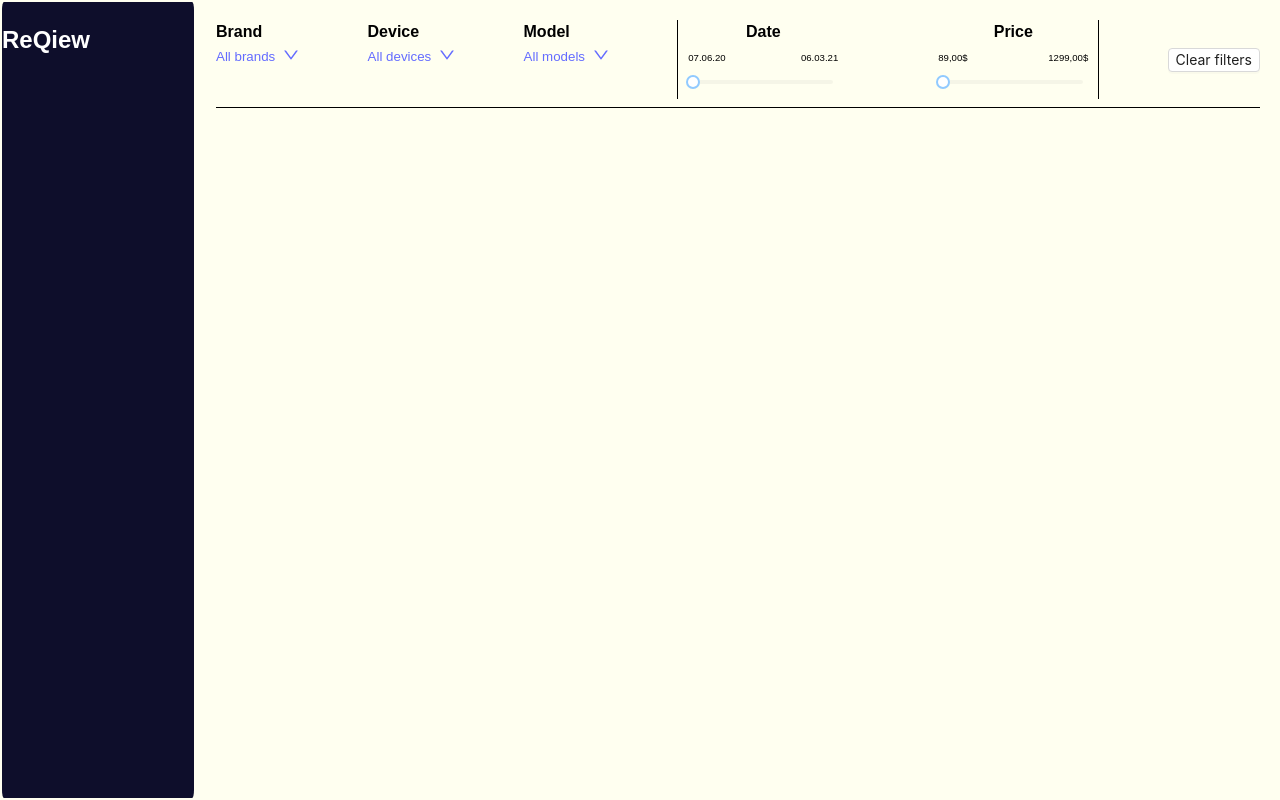
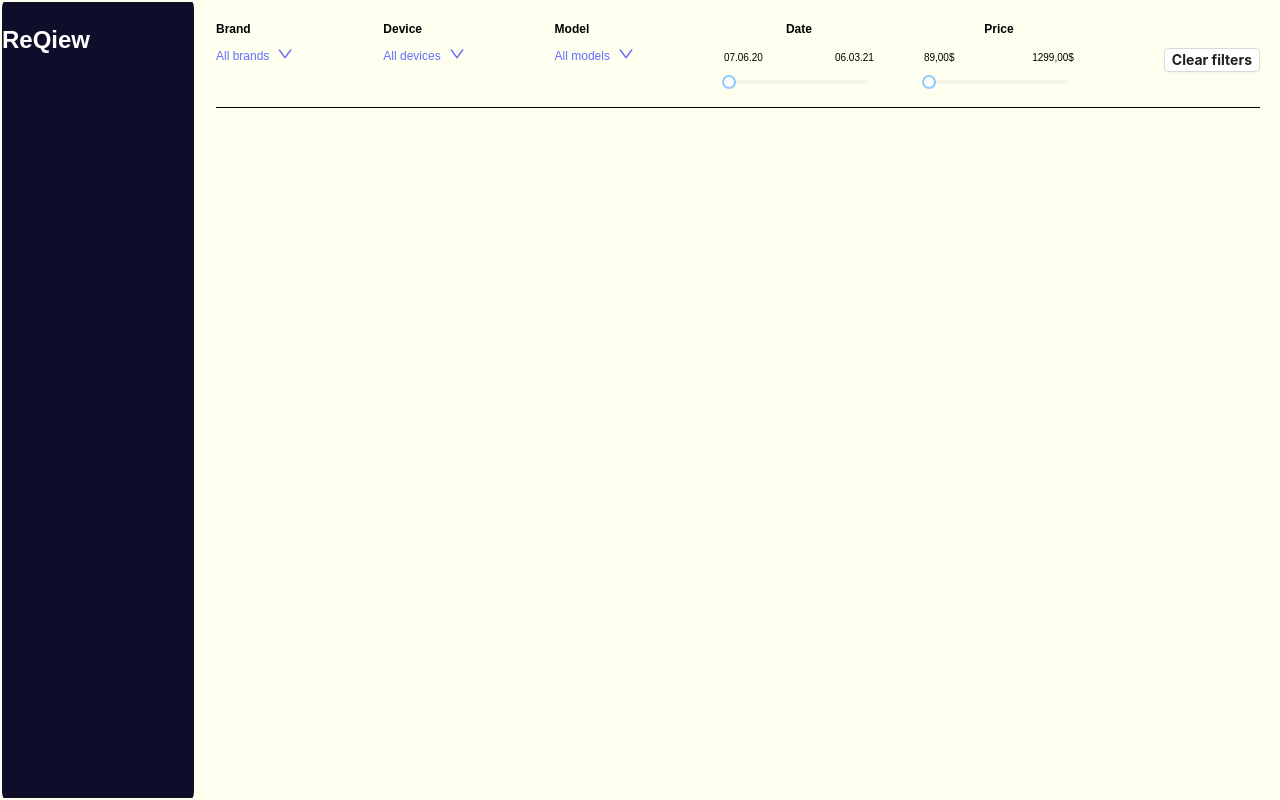
Before and after one commit to jdlms/dashboard, a React (Vite) app: page / in a window 1280 px wide. Built offline with nearby package versions, Linux system fonts and the light colour scheme.

Commit message:
minor filter styles

```diff
--- a/src/components/Filter/DropMenus.tsx
+++ b/src/components/Filter/DropMenus.tsx
@@ -6,11 +6,11 @@ type DropMenuItem = {
   title: string;
   placeholder: string;
   selection: string[];
-}
+};
 
 type DropMenusProps = {
   item: DropMenuItem;
-}
+};
 
 const items: MenuProps["items"] = [
   {
@@ -30,11 +30,11 @@ const items: MenuProps["items"] = [
 export function DropMenus({ item }: DropMenusProps) {
   return (
     <div style={{ display: "flex", flexDirection: "column" }}>
-      <span style={{ fontWeight: 600, fontSize: "1rem" }}>{item.title}</span>
+      <span style={{ fontWeight: 600, fontSize: "12px", marginBottom: "5px" }}>{item.title}</span>
       <Dropdown menu={{ items }}>
         <a onClick={(e) => e.preventDefault()}>
           <Space>
-            <span style={{ fontSize: "smaller" }}>{item.placeholder}</span>
+            <span style={{ fontSize: "12px" }}>{item.placeholder}</span>
             <DownOutlined />
           </Space>
         </a>
--- a/src/components/Filter/Filter.tsx
+++ b/src/components/Filter/Filter.tsx
@@ -17,12 +17,7 @@ export function Filter() {
           display: "flex",
           flexDirection: "row",
           justifyContent: "space-between",
-          width: "400px",
-          paddingLeft: "10px",
-          borderLeft: "solid 1px black",
-
-          paddingRight: "10px",
-          borderRight: "solid 1px black",
+          width: "350px",
         }}
       >
         {spans.map((item) => (
@@ -30,7 +25,9 @@ export function Filter() {
         ))}
       </div>
       <div style={{ display: "flex", alignItems: "center" }}>
-        <Button size="small">Clear filters</Button>
+        <Button size="small" style={{ fontWeight: "bold" }}>
+          Clear filters
+        </Button>
       </div>
     </div>
   );
--- a/src/components/Filter/Spans.tsx
+++ b/src/components/Filter/Spans.tsx
@@ -14,7 +14,7 @@ type SpansProps = {
 export function Spans({ item }: SpansProps) {
   return (
     <div style={{ display: "flex", flexDirection: "column", width: "150px" }}>
-      <span style={{ display: "inline", fontWeight: 600, fontSize: "1rem", alignSelf: "center" }}>
+      <span style={{ display: "inline", fontWeight: 600, fontSize: "12px", alignSelf: "center" }}>
         {item.title}
       </span>
       <div
@@ -23,11 +23,11 @@ export function Spans({ item }: SpansProps) {
           flexDirection: "row",
           justifyContent: "space-between",
           width: "150px",
-          marginTop: "7px",
+          marginTop: "12px",
         }}
       >
-        <span style={{ fontSize: ".6rem" }}>{item.rangeBegin}</span>
-        <span style={{ fontSize: ".6rem" }}>{item.rangeEnd}</span>
+        <span style={{ fontSize: "10px" }}>{item.rangeBegin}</span>
+        <span style={{ fontSize: "10px" }}>{item.rangeEnd}</span>
       </div>
       <Slider className="slider" tooltip={{ formatter: null }} />
     </div>
```
